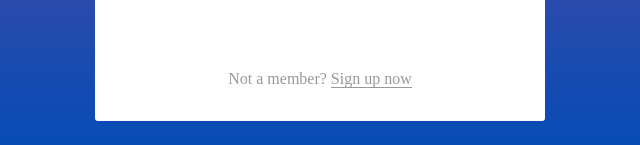
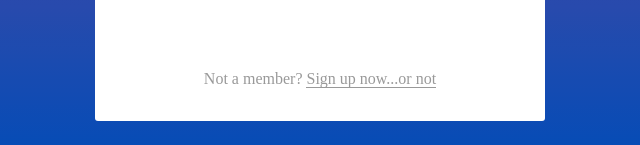
Before and after one commit to fcuriel/big-demo, a plain HTML site: page public-html/index.html in a window 1280 px wide. Shown: the part 652-797 px from the top of the page, 320-960 px from the left. Drawn offline with Linux system fonts and the light colour scheme; a web font is replaced by a local one.

Commit message:
Update index.html

```diff
--- a/public-html/index.html
+++ b/public-html/index.html
@@ -84,7 +84,7 @@
 						</span>
 
 						<a class="txt1 bo1 hov1" href="#">
-							Sign up now
+							Sign up now...or not
 						</a>
 					</div>
 				</form>
```
